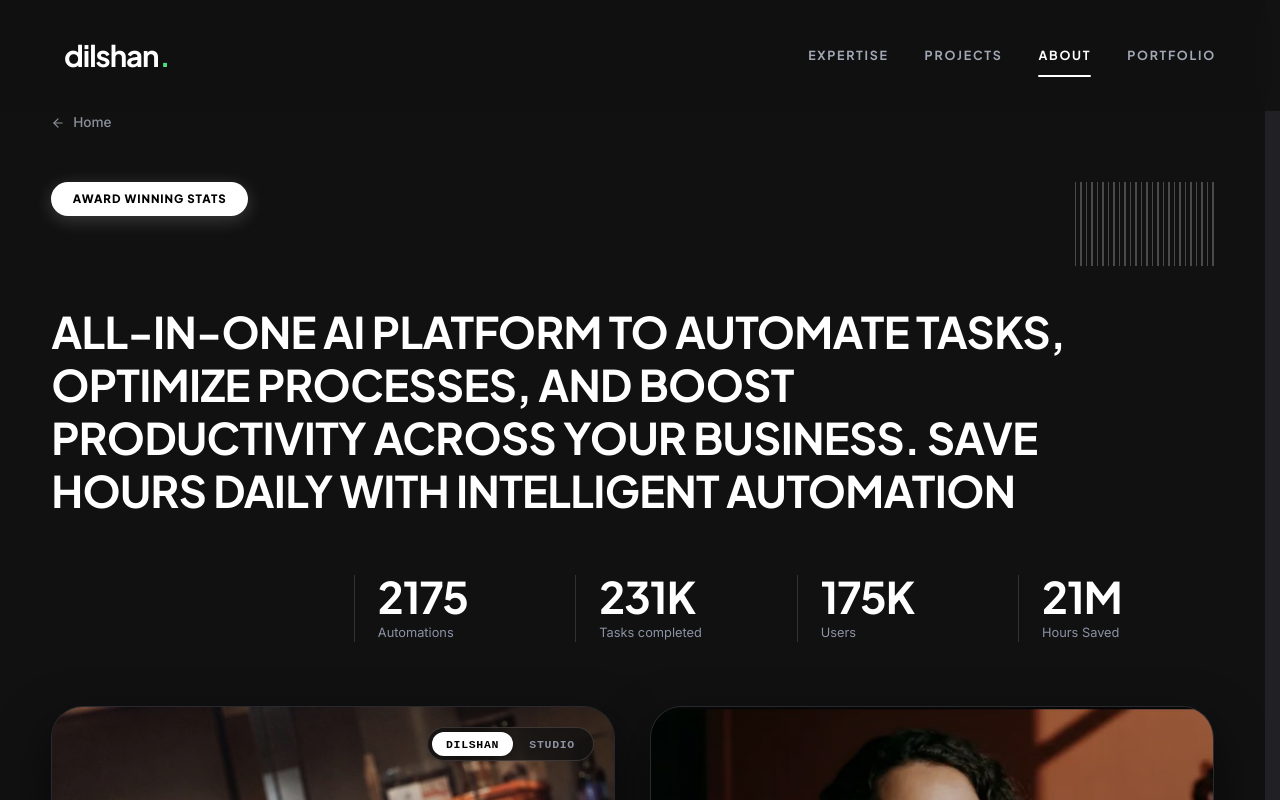
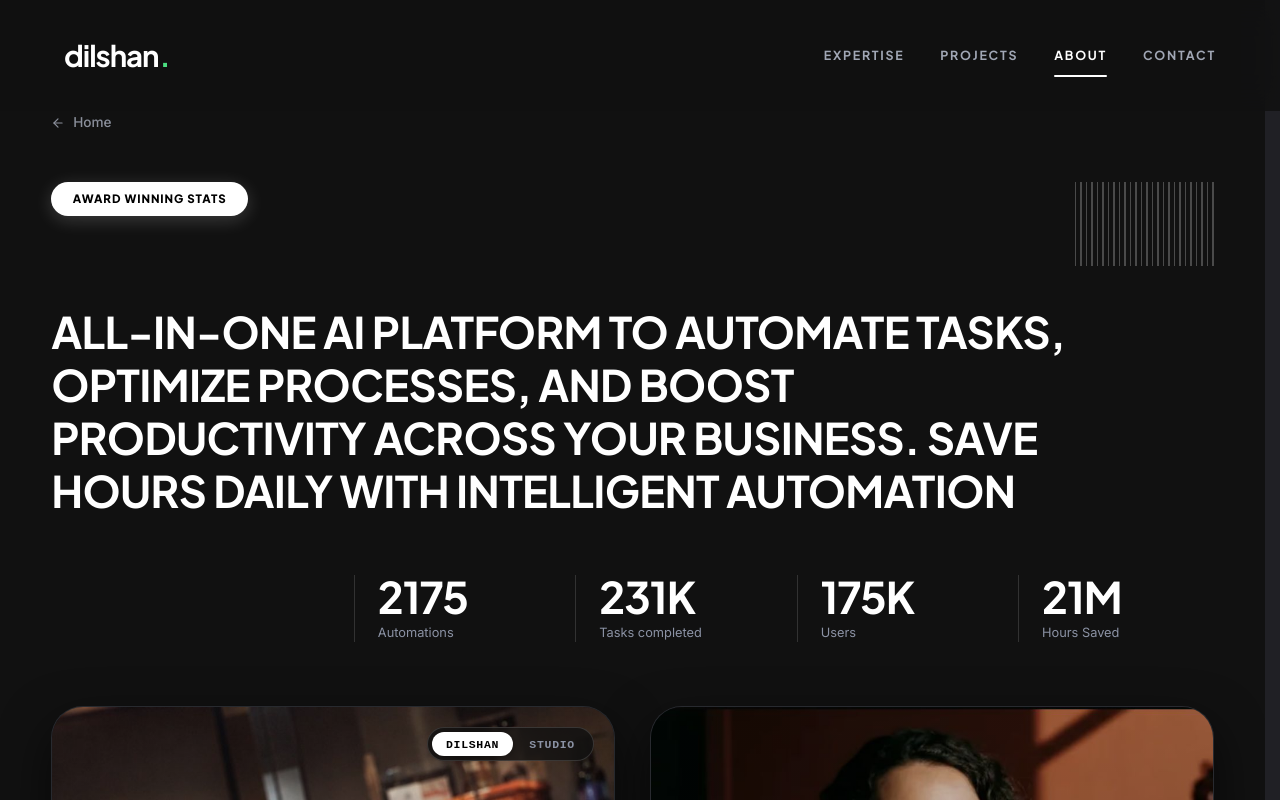
Before and after one commit to dilshandevxx/dilshan-personal-portfolio, a Next.js app: page /about in a window 1280 px wide. Shown: the top 800 px of the page. Built offline with nearby package versions, Linux system fonts and the light colour scheme; a web font is replaced by a local one.

Commit message:
feat: restore contact button in navbar and remove portfolio link

```diff
--- a/src/components/SkyLabsNavbar.tsx
+++ b/src/components/SkyLabsNavbar.tsx
@@ -8,7 +8,7 @@ import { ArrowUpRight } from "lucide-react";
 import styles from "./SkyLabsNavbar.module.css";
 
 interface SkyLabsNavbarProps {
-  activeTab?: "home" | "services" | "expertise" | "projects" | "about" | "portfolio";
+  activeTab?: "home" | "services" | "expertise" | "projects" | "about" | "contact";
 }
 
 export function SkyLabsNavbar({ activeTab }: SkyLabsNavbarProps) {
@@ -104,14 +104,12 @@ export function SkyLabsNavbar({ activeTab }: SkyLabsNavbarProps) {
               ABOUT
             </Link>
             <Link
-              href="/portfolio"
+              href="/#contact"
               className={`${styles.navLink} ${
-                activeTab === "portfolio" || pathname.startsWith("/portfolio")
-                  ? styles.navLinkActive
-                  : ""
+                activeTab === "contact" ? styles.navLinkActive : ""
               }`}
             >
-              PORTFOLIO
+              CONTACT
             </Link>
           </nav>
 
@@ -145,14 +143,14 @@ export function SkyLabsNavbar({ activeTab }: SkyLabsNavbarProps) {
                   { label: "EXPERTISE", href: "/#skills", key: "expertise" },
                   { label: "PROJECTS", href: "/projects", key: "projects" },
                   { label: "ABOUT", href: "/about", key: "about" },
-                  { label: "PORTFOLIO", href: "/portfolio", key: "portfolio" },
+                  { label: "CONTACT", href: "/#contact", key: "contact" },
                 ].map((item, idx) => {
                   const isActive =
                     ((item.key === "expertise" || item.key === "services") &&
                       (activeTab === "expertise" || activeTab === "services")) ||
                     (item.key === "projects" && (activeTab === "projects" || pathname.startsWith("/projects"))) ||
                     (item.key === "about" && (activeTab === "about" || pathname === "/about")) ||
-                    (item.key === "portfolio" && (activeTab === "portfolio" || pathname.startsWith("/portfolio")));
+                    (item.key === "contact" && activeTab === "contact");
 
                   return (
                     <motion.div
```
Also changed, not shown: src/components/cover/sections/HeroSkyLabs.tsx (+9 -6 lines).
